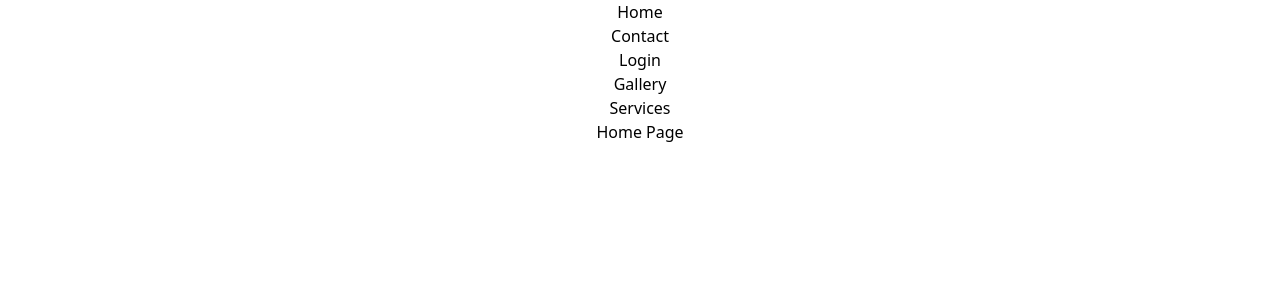
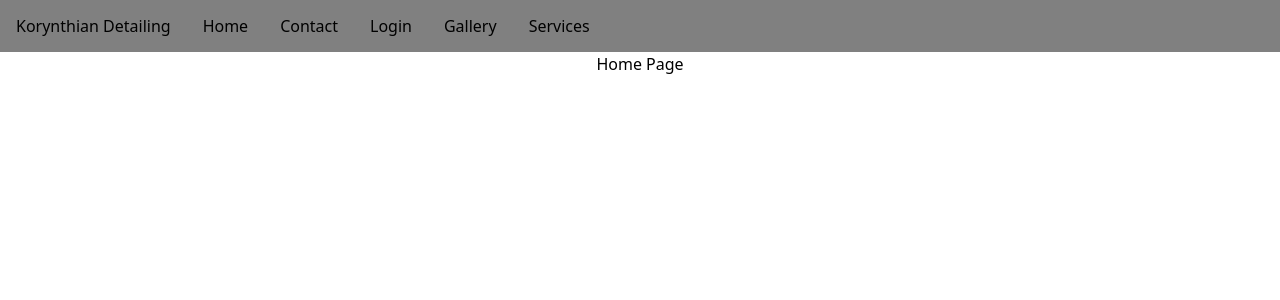
Before and after one commit to clarkkr/Detailing-Website, a React (Vite) app in the folder client/: page / in a window 1280 px wide. Shown: the top 300 px of the page. Built offline with nearby package versions, Linux system fonts and the light colour scheme.

Commit message:
Added very simple styling to navbar

```diff
--- a/client/src/Components/Navbar.css
+++ b/client/src/Components/Navbar.css
@@ -0,0 +1,24 @@
+.navbar {
+  background-color: gray;
+}
+ul {
+  margin: 0;
+  padding: 0;
+  overflow: hidden;
+  list-style-type: none;
+}
+ul span {
+  float: left;
+  padding: 14px 16px;
+  text-align: center;
+  display: block;
+}
+ul li {
+  float: left;
+  padding: 14px 16px;
+  text-align: center;
+  display: block;
+}
+ul li:hover {
+  background-color: darkgrey;
+}
--- a/client/src/Components/Navbar.tsx
+++ b/client/src/Components/Navbar.tsx
@@ -5,6 +5,7 @@ function Navbar() {
   return (
     <nav className="navbar">
       <ul>
+        <span>Korynthian Detailing</span>
         <li>
           <Link to="/">Home</Link>
         </li>
```
